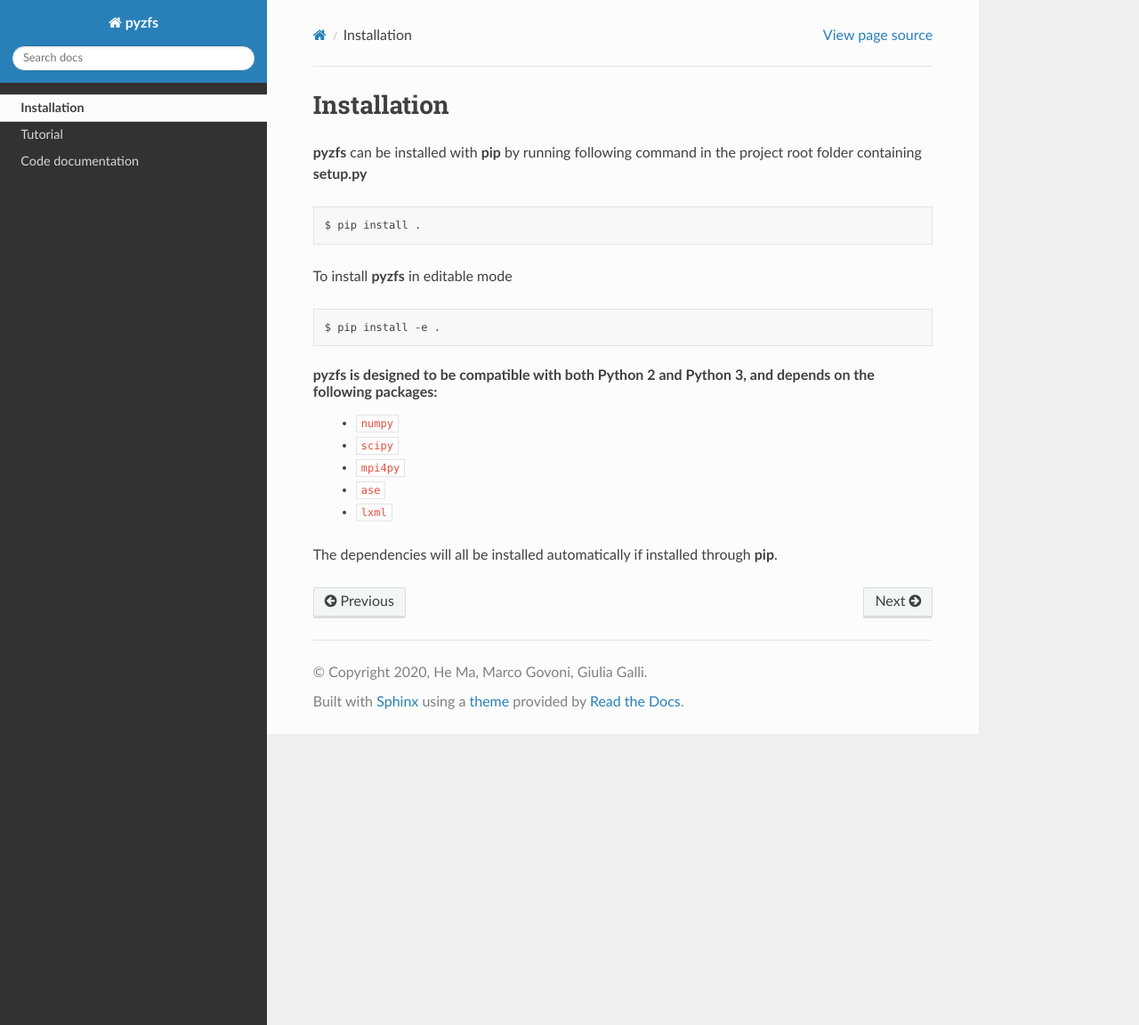
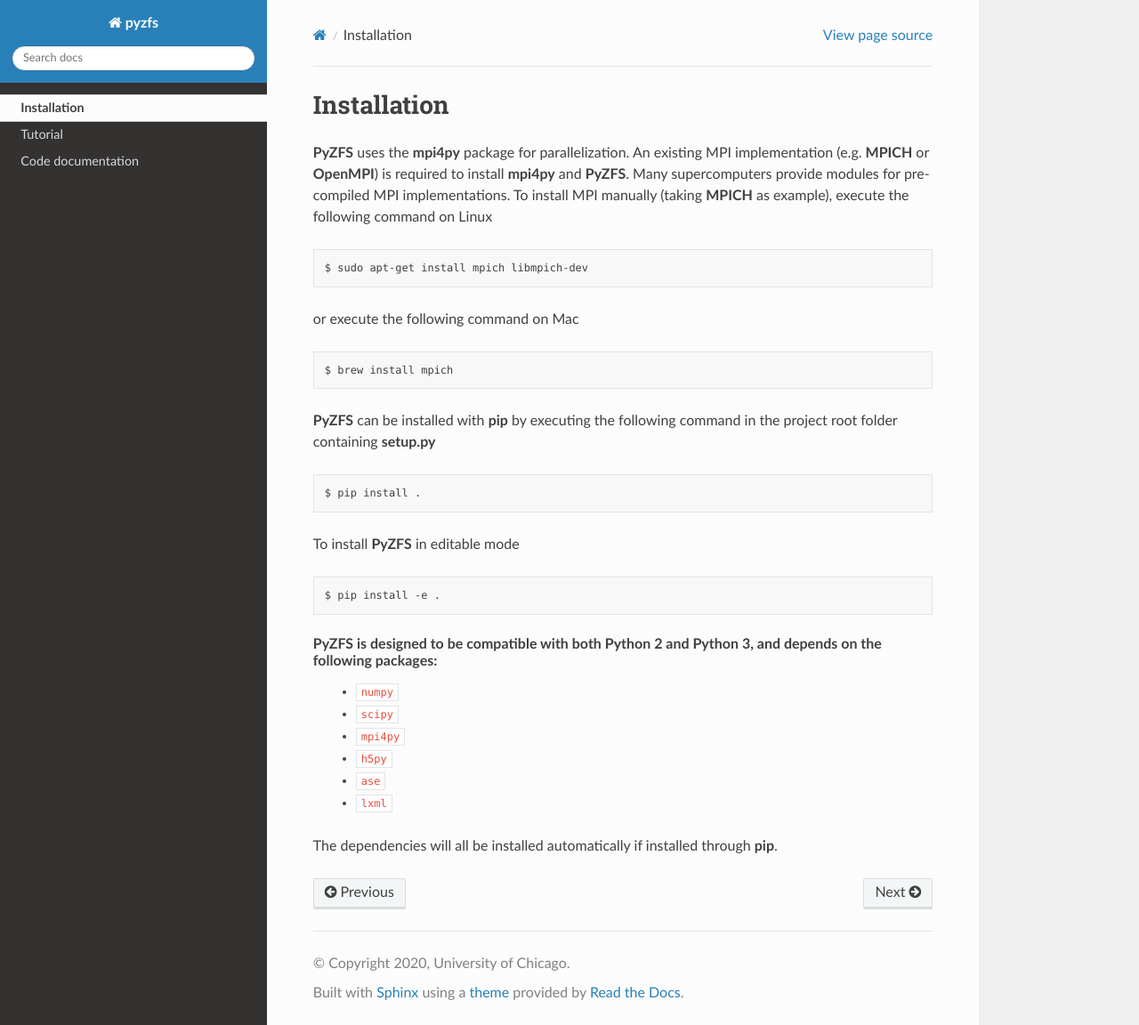
Before and after one commit to hema-ted/pyzfs, a Sphinx documentation site: the page built from doc/installation.rst, in a window 1280 px wide and 1152 px high. Shown: the whole window at 89% size. Built offline with Sphinx 7.4.7 and the Read the Docs theme 2.0.0, drawn with Linux system fonts in a browser that asks for light colours.

```diff
--- a/doc/conf.py
+++ b/doc/conf.py
@@ -10,15 +10,15 @@
 # add these directories to sys.path here. If the directory is relative to the
 # documentation root, use os.path.abspath to make it absolute, like shown here.
 #
-# import os
-# import sys
-# sys.path.insert(0, os.path.abspath('.'))
+import os
+import sys
+sys.path.insert(0, os.path.abspath('../'))
 
 
 # -- Project information -----------------------------------------------------
 
 project = 'pyzfs'
-copyright = '2020, He Ma, Marco Govoni, Giulia Galli'
+copyright = '2020, University of Chicago'
 author = 'He Ma, Marco Govoni, Giulia Galli'
 
 
@@ -27,8 +27,11 @@ author = 'He Ma, Marco Govoni, Giulia Galli'
 # Add any Sphinx extension module names here, as strings. They can be
 # extensions coming with Sphinx (named 'sphinx.ext.*') or your custom
 # ones.
+master_doc = 'index'
+
 extensions = ['sphinx.ext.autodoc', 'sphinx.ext.napoleon']
 
+autodoc_mock_imports = ["mpi4py"]
 
 # Add any paths that contain templates here, relative to this directory.
 templates_path = ['_templates']
--- a/doc/documentation.rst
+++ b/doc/documentation.rst
@@ -3,7 +3,7 @@
 Code documentation
 ==================
 
-**pyzfs** detailed documentation.
+**PyZFS** code documentation.
 
 ZFS
 ------
--- a/doc/installation.rst
+++ b/doc/installation.rst
@@ -4,22 +4,35 @@
 Installation
 ============
 
-**pyzfs** can be installed with **pip** by running following command in the project root folder containing **setup.py**
+**PyZFS** uses the **mpi4py** package for parallelization. An existing MPI implementation (e.g. **MPICH** or **OpenMPI**) is required to install **mpi4py** and **PyZFS**. Many supercomputers provide modules for pre-compiled MPI implementations. To install MPI manually (taking **MPICH** as example), execute the following command on Linux
+
+.. code:: bash
+
+   $ sudo apt-get install mpich libmpich-dev
+
+or execute the following command on Mac
+
+.. code:: bash
+
+   $ brew install mpich
+
+**PyZFS** can be installed with **pip** by executing the following command in the project root folder containing **setup.py**
 
 .. code:: bash
 
    $ pip install .
 
-To install **pyzfs** in editable mode
+To install **PyZFS** in editable mode
 
 .. code:: bash
 
    $ pip install -e .
 
-**pyzfs** is designed to be compatible with both Python 2 and Python 3, and depends on the following packages:
+**PyZFS** is designed to be compatible with both Python 2 and Python 3, and depends on the following packages:
    - ``numpy``
    - ``scipy``
    - ``mpi4py``
+   - ``h5py``
    - ``ase``
    - ``lxml``
 
--- /dev/null
+++ b/doc/requirements.txt
@@ -0,0 +1,5 @@
+numpy
+scipy
+h5py
+ase
+lxml
```
Also changed, not shown: doc/index.rst (+6 -6 lines), doc/tutorial.rst (+4 -4 lines), .readthedocs.yml (added).
